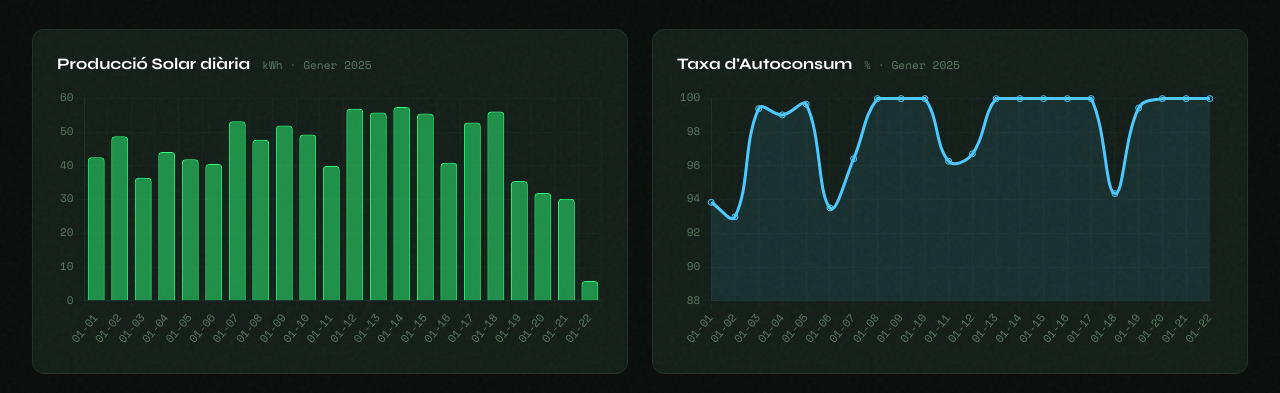
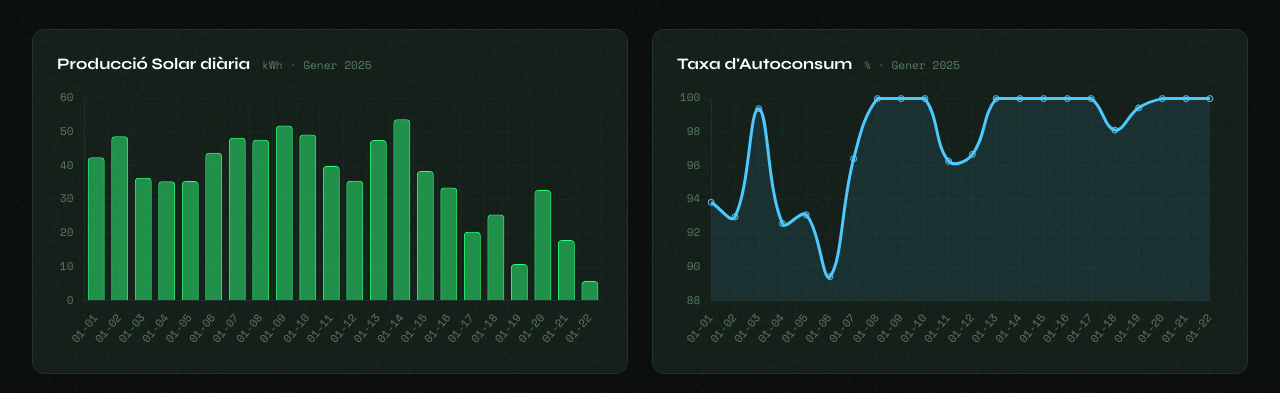
Before and after one commit to ITB2526-BilalElYounossi/ITB2526--Calculadora-de-eficiencia, a plain HTML site: page index.html in a window 1280 px wide. Shown: the part 407-800 px from the top of the page. Drawn offline with nearby package versions, Linux system fonts and the light colour scheme.

Commit message:
Refactor DATA structure for energy records
Updated energy data structure to include additional fields such as sc_kwh, imp, consum, and cobertura.

```diff
--- a/index.html
+++ b/index.html
@@ -1014,28 +1014,28 @@
 ══════════════════════════════════════ */
 const DATA = {
   energia: [
-    {data:"2025-01-01",pv:42.56,sc:93.84,co2:0.02},
-    {data:"2025-01-02",pv:48.86,sc:92.98,co2:0.02},
-    {data:"2025-01-03",pv:36.48,sc:99.40,co2:0.02},
-    {data:"2025-01-04",pv:44.18,sc:99.03,co2:0.02},
-    {data:"2025-01-05",pv:41.99,sc:99.67,co2:0.02},
-    {data:"2025-01-06",pv:40.55,sc:93.51,co2:0.02},
-    {data:"2025-01-07",pv:53.26,sc:96.43,co2:0.03},
-    {data:"2025-01-08",pv:47.81,sc:100.00,co2:0.02},
-    {data:"2025-01-09",pv:52.03,sc:100.00,co2:0.03},
-    {data:"2025-01-10",pv:49.33,sc:100.00,co2:0.02},
-    {data:"2025-01-11",pv:40.03,sc:96.28,co2:0.02},
-    {data:"2025-01-12",pv:57.00,sc:96.72,co2:0.03},
-    {data:"2025-01-13",pv:55.89,sc:100.00,co2:0.03},
-    {data:"2025-01-14",pv:57.49,sc:100.00,co2:0.03},
-    {data:"2025-01-15",pv:55.58,sc:100.00,co2:0.03},
-    {data:"2025-01-16",pv:40.94,sc:100.00,co2:0.02},
-    {data:"2025-01-17",pv:52.90,sc:100.00,co2:0.03},
-    {data:"2025-01-18",pv:56.17,sc:94.36,co2:0.03},
-    {data:"2025-01-19",pv:35.53,sc:99.44,co2:0.02},
-    {data:"2025-01-20",pv:32.00,sc:100.00,co2:0.02},
-    {data:"2025-01-21",pv:30.24,sc:100.00,co2:0.01},
-    {data:"2025-01-22",pv:5.87,sc:100.00,co2:0.00}
+    {data:"2025-01-01", pv:42.56, sc_kwh:39.94, imp:117.53, consum:157.47, sc:93.84, cobertura:25.36},
+    {data:"2025-01-02", pv:48.86, sc_kwh:45.43, imp:114.12, consum:159.55, sc:92.98, cobertura:28.47},
+    {data:"2025-01-03", pv:36.48, sc_kwh:36.26, imp:153.24, consum:189.50, sc:99.40, cobertura:19.13},
+    {data:"2025-01-04", pv:35.46, sc_kwh:32.83, imp:113.87, consum:146.70, sc:92.58, cobertura:22.38},
+    {data:"2025-01-05", pv:35.53, sc_kwh:33.08, imp:114.35, consum:147.43, sc:93.10, cobertura:22.44},
+    {data:"2025-01-06", pv:43.90, sc_kwh:39.26, imp:112.85, consum:152.11, sc:89.43, cobertura:25.81},
+    {data:"2025-01-07", pv:48.36, sc_kwh:46.63, imp:379.34, consum:425.97, sc:96.43, cobertura:10.95},
+    {data:"2025-01-08", pv:47.81, sc_kwh:47.81, imp:419.79, consum:467.60, sc:100.00, cobertura:10.22},
+    {data:"2025-01-09", pv:52.03, sc_kwh:52.03, imp:409.75, consum:461.78, sc:100.00, cobertura:11.27},
+    {data:"2025-01-10", pv:49.33, sc_kwh:49.33, imp:376.64, consum:425.97, sc:100.00, cobertura:11.58},
+    {data:"2025-01-11", pv:40.03, sc_kwh:38.54, imp:162.86, consum:201.40, sc:96.28, cobertura:19.14},
+    {data:"2025-01-12", pv:35.62, sc_kwh:34.44, imp:125.54, consum:159.98, sc:96.69, cobertura:21.53},
+    {data:"2025-01-13", pv:47.68, sc_kwh:47.68, imp:392.60, consum:440.28, sc:100.00, cobertura:10.83},
+    {data:"2025-01-14", pv:53.85, sc_kwh:53.85, imp:392.30, consum:446.15, sc:100.00, cobertura:12.07},
+    {data:"2025-01-15", pv:38.53, sc_kwh:38.53, imp:433.49, consum:472.02, sc:100.00, cobertura:8.16},
+    {data:"2025-01-16", pv:33.63, sc_kwh:33.63, imp:460.03, consum:493.66, sc:100.00, cobertura:6.81},
+    {data:"2025-01-17", pv:20.44, sc_kwh:20.44, imp:420.13, consum:440.57, sc:100.00, cobertura:4.64},
+    {data:"2025-01-18", pv:25.60, sc_kwh:25.12, imp:155.75, consum:180.87, sc:98.13, cobertura:13.89},
+    {data:"2025-01-19", pv:10.87, sc_kwh:10.81, imp:148.89, consum:159.70, sc:99.45, cobertura:6.77},
+    {data:"2025-01-20", pv:32.84, sc_kwh:32.84, imp:449.15, consum:481.99, sc:100.00, cobertura:6.81},
+    {data:"2025-01-21", pv:17.99, sc_kwh:17.99, imp:473.79, consum:491.78, sc:100.00, cobertura:3.66},
+    {data:"2025-01-22", pv:5.87, sc_kwh:5.87, imp:451.14, consum:457.01, sc:100.00, cobertura:1.28}
   ],
   factures: [
     {data:"2024-09-13",producte:"SERVEIS EXTRAORDINARIS - Treballs en ferro i fusta",categoria:"Manteniment",preu:575.00,total:1012.98,iva:21},
```
